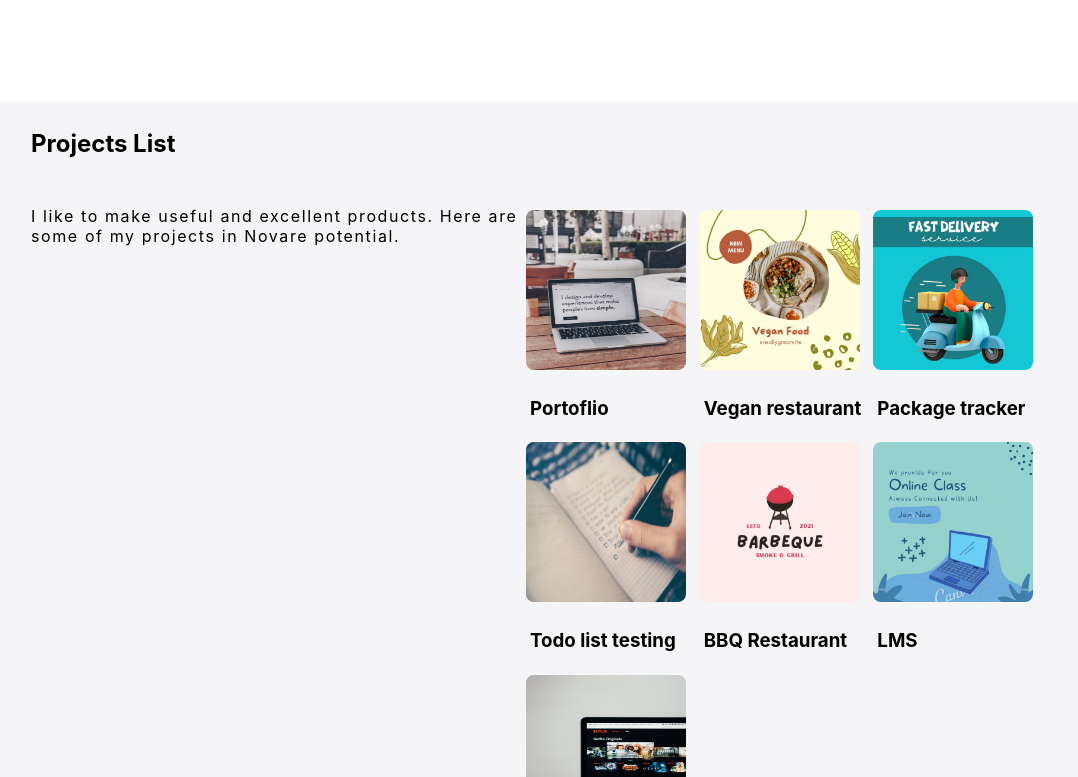
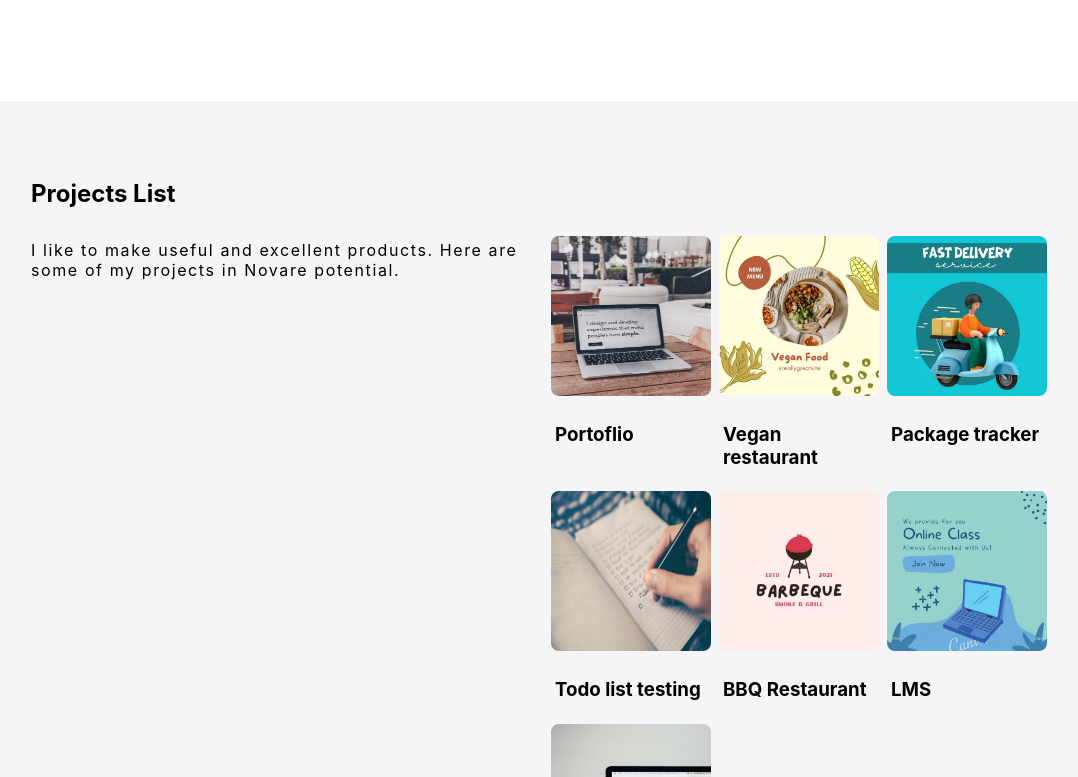
Before and after one commit to liuhaiwei-2021/portfolio-react, a React (Create React App) app: page / in a window 1280 px wide. Shown: the part 1503-2280 px from the top of the page, without its empty margins (97-1175 px from the left). Built offline with nearby package versions, Linux system fonts and the light colour scheme.

Commit message:
projects css refactor

```diff
--- a/src/components/Projects.jsx
+++ b/src/components/Projects.jsx
@@ -8,21 +8,17 @@ export default function Projects() {
 
 	return (
 		<section className="bg-dark" id="projects">
-			<div className="projects-header container">
-				<h1>Projects List</h1>
-			</div>
 			<div className="projects container">
+				<h1 className="projects-header">Projects List</h1>
+
 				<div className="projects-info">
-					<div className="projects-text">
-						<p>
-							I like to make useful and excellent products. Here are some of my
-							projects in Novare potential.
-						</p>
+					<p className="projects-paragraph">
+						I like to make useful and excellent products. Here are some of my projects
+						in Novare potential.
+					</p>
+					<div className="projects-cards" id="projects-cards">
+						{projectCards}
 					</div>
-				</div>
-
-				<div className="projects-cards" id="projects-cards">
-					{projectCards}
 				</div>
 			</div>
 		</section>
--- a/src/styles/Projects.css
+++ b/src/styles/Projects.css
@@ -1,29 +1,21 @@
 .projects {
-	display: grid;
+	display: flex;
+	flex-direction: column;
 	min-height: 100vh;
 	width: 100%;
-	grid-template-rows: (1fr);
-	grid-template-columns: (1fr 1fr);
-	padding: 16px 0px 16px 0;
+	padding: 50px 0px 50px 0;
 }
 .projects-header {
-	/* display: block; */
 	padding: 8px 0 8px 0;
 }
 .projects-info {
-	grid-column-start: 1;
-	grid-column-end: 2;
-	grid-row-start: 1;
-	grid-row-end: 2;
+	display: flex;
+	flex-direction: row;
+	align-items: flex-start;
+	align-content: space-between;
+	justify-content: flex-start;
 }
 
-.projects-cards {
-	grid-column-start: 2;
-	grid-column-end: 3;
-	grid-row-start: 1;
-	grid-row-end: 2;
-	padding: 8px;
-}
 .projects-cards {
 	display: grid;
 	grid-template-columns: repeat(3, 1fr);
```
